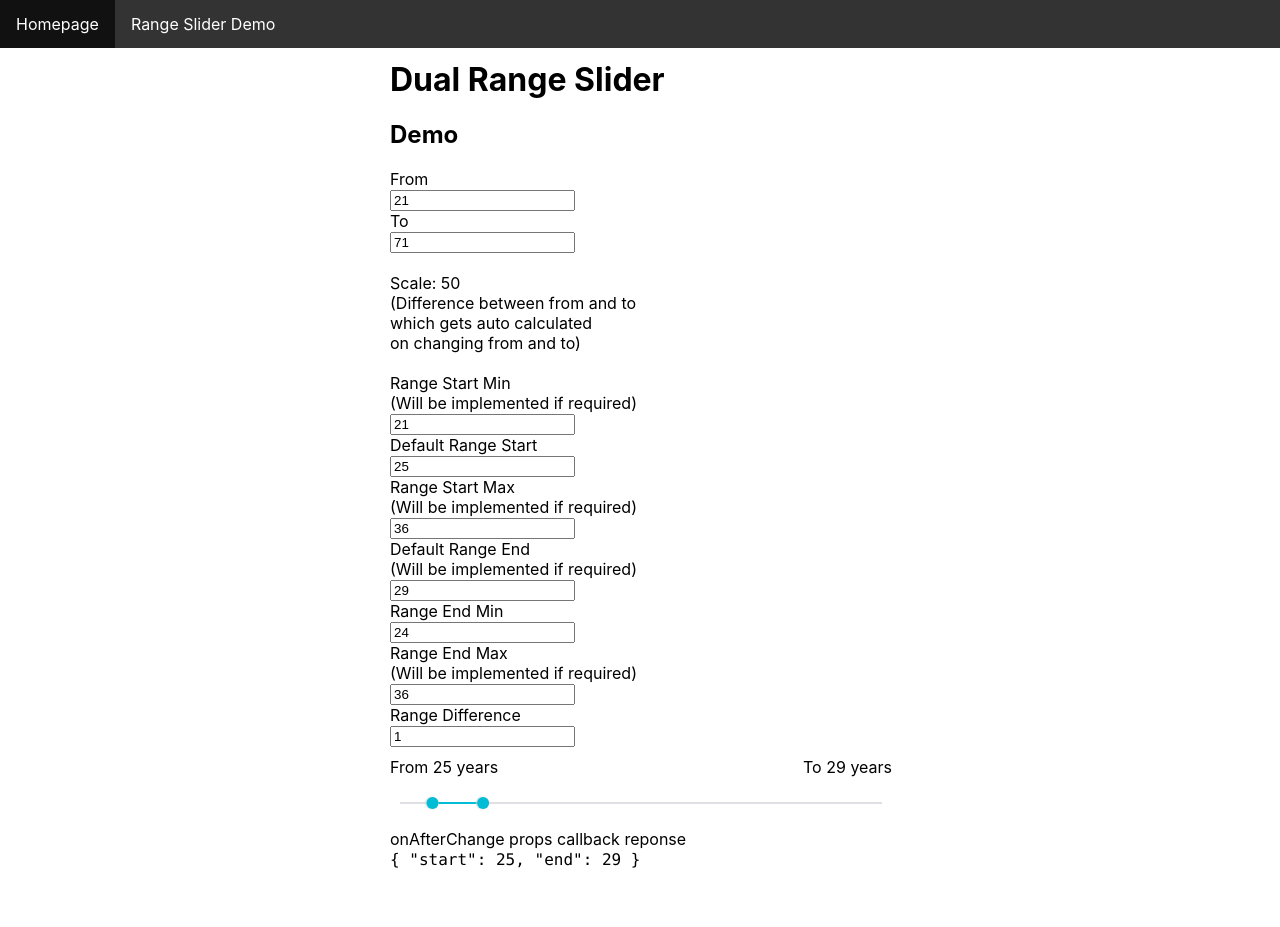
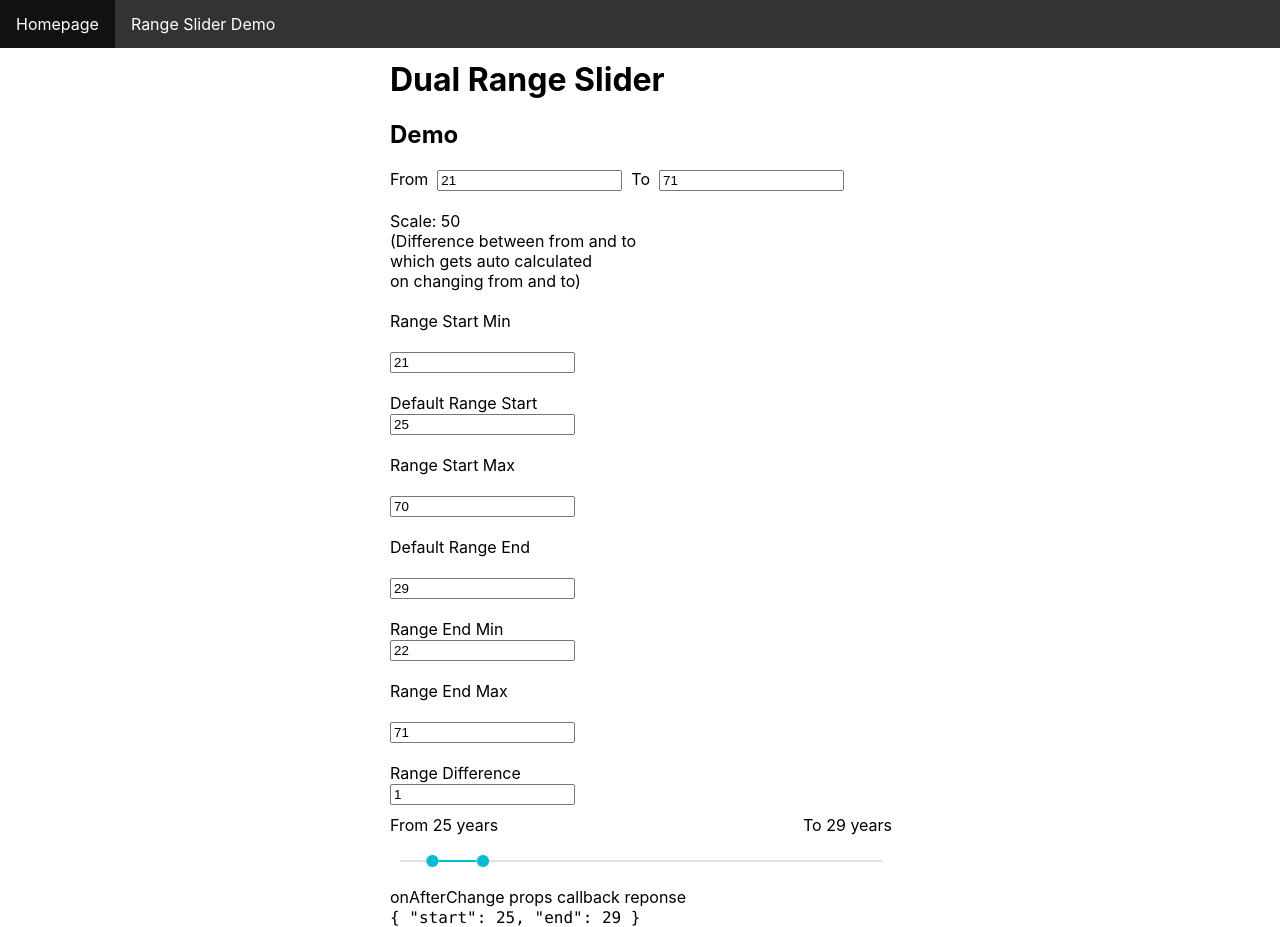
Before and after one commit to anushshukla/react-range-slider, a React (Create React App) app: page /demo/range-slider in a window 1280 px wide. Before the commit the page ends 869 px from the top, so only its background shows below. Built offline with nearby package versions, Linux system fonts and the light colour scheme.

Commit message:
smooth transition while playing with the slider. max and min value features added for range start and max

```diff
--- a/src/Pages/RangeSlider/Provider.js
+++ b/src/Pages/RangeSlider/Provider.js
@@ -24,7 +24,6 @@ const WithDualRangeSliderHOC = Component => {
     const initialState = {
       rangeSliderWidth: 0,
       activeRange: '',
-      unit: getUnit(),
       rangeStartLeft: getRangeStartLeft(),
       rangeEndLeft: getRangeEndLeft(),
       isTouchActive: false,
@@ -36,9 +35,9 @@ const WithDualRangeSliderHOC = Component => {
     const getSelectedRangeWidth = () =>
       state.rangeEndLeft - state.rangeStartLeft;
     const getRangeStart = (currentState = state) =>
-      Math.round(currentState.rangeStartLeft / state.unit + from);
+      Math.round(currentState.rangeStartLeft / getUnit() + from);
     const getRangeEnd = (currentState = state) =>
-      Math.round(currentState.rangeEndLeft / state.unit + from);
+      Math.round(currentState.rangeEndLeft / getUnit() + from);
     const getRange = () => ({
       start: getRangeStart(),
       end: getRangeEnd()
@@ -74,6 +73,22 @@ const WithDualRangeSliderHOC = Component => {
       event.preventDefault();
       return false;
     };
+    const canMove = ({ rangeEnd, rangeStart }) => {
+      const rangeDiff = rangeEnd - rangeStart;
+      const {
+        rangeStartMin = props.from,
+        rangeStartMax = props.to - props.rangeDiffLimit,
+        rangeEndMin = props.from + props.rangeDiffLimit,
+        rangeEndMax = props.to
+      } = props;
+      return (
+        rangeDiff >= props.rangeDiffLimit &&
+        rangeStart >= rangeStartMin &&
+        rangeStart <= rangeStartMax &&
+        rangeEnd >= rangeEndMin &&
+        rangeEnd <= rangeEndMax
+      );
+    };
     const onStart = event => {
       const isTarget = (ref, element) => ref.current.contains(element);
       const { target } = event;
@@ -101,13 +116,13 @@ const WithDualRangeSliderHOC = Component => {
       const roundTo = activeRange === 'rangeStartLeft' ? 'ceil' : 'floor';
       const updateState = {
         ...state,
-        [activeRange]: getNearestMultipleOf(left, state.unit, roundTo),
+        [activeRange]: getNearestMultipleOf(left, getUnit(), roundTo),
         activeRange,
         isTouchActive
       };
-      const rangeDiff = getRangeEnd(updateState) - getRangeStart(updateState);
-      const canMove = rangeDiff >= props.rangeDiffLimit;
-      if (!canMove) {
+      const rangeStart = getRangeStart(updateState);
+      const rangeEnd = getRangeEnd(updateState);
+      if (!canMove({ rangeStart, rangeEnd })) {
         setState({ ...state, activeRange, isTouchActive });
         return;
       }
@@ -117,13 +132,16 @@ const WithDualRangeSliderHOC = Component => {
       event.stopPropagation();
       if (!state.isTouchActive) return;
       const left = getLeftPercent(event);
+      const { activeRange } = state;
       const updateState = {
         ...state,
-        [state.activeRange]: getNearestMultipleOf(left, state.unit)
+        [activeRange]: getNearestMultipleOf(left, getUnit())
       };
-      const rangeDiff = getRangeEnd(updateState) - getRangeStart(updateState);
-      const canMove = rangeDiff >= props.rangeDiffLimit;
-      if (!canMove) return;
+      const rangeStart = getRangeStart(updateState);
+      const rangeEnd = getRangeEnd(updateState);
+      if (!canMove({ rangeStart, rangeEnd })) {
+        return;
+      }
       setState(updateState);
     };
     const onEnd = () =>
@@ -211,7 +229,11 @@ const WithDualRangeSliderHOC = Component => {
   WithDualRangeSlider.defaultProps = {
     defaultRangeStart: 0,
     defaultRangeEnd: 0,
-    onAfterChange() {}
+    onAfterChange() {},
+    rangeStartMin: undefined,
+    rangeStartMax: undefined,
+    rangeEndMin: undefined,
+    rangeEndMax: undefined
   };
 
   WithDualRangeSlider.propTypes = {
@@ -220,6 +242,10 @@ const WithDualRangeSliderHOC = Component => {
     rangeDiffLimit: PropTypes.number.isRequired,
     defaultRangeStart: PropTypes.number,
     defaultRangeEnd: PropTypes.number,
+    rangeStartMin: PropTypes.number,
+    rangeStartMax: PropTypes.number,
+    rangeEndMin: PropTypes.number,
+    rangeEndMax: PropTypes.number,
     onAfterChange: PropTypes.func
   };
 
--- a/src/Pages/RangeSlider/View.js
+++ b/src/Pages/RangeSlider/View.js
@@ -37,8 +37,9 @@ const View = props => {
       <SliderLineContainer {...eventListners}>
         <SliderLine ref={wrapperRef} height={`${sliderRangeHeight}px`}>
           <SelectedSliderLine
-            width={`${selectedRangeWidth}%`}
+            scale={selectedRangeWidth / 100}
             translate={`${(rangeStartLeft / 100) * rangeSliderWidth}px`}
+            height={`${sliderRangeHeight}px`}
           />
           <LeftSliderIcon
             diameter={`${getSliderIconDiameter()}px`}
--- a/src/Pages/RangeSlider/index.js
+++ b/src/Pages/RangeSlider/index.js
@@ -8,9 +8,9 @@ const RangeSlider = props => <SliderWithDrag {...props} />;
 
 export default props => {
   const [rangeStartMin, setRangeStartMin] = useState(21);
-  const [rangeStartMax, setRangeStartMax] = useState(36);
-  const [rangeEndMin, setRangeEndMin] = useState(24);
-  const [rangeEndMax, setRangeEndMax] = useState(36);
+  const [rangeStartMax, setRangeStartMax] = useState(70);
+  const [rangeEndMin, setRangeEndMin] = useState(22);
+  const [rangeEndMax, setRangeEndMax] = useState(71);
   const [defaultRangeStart, setDefaultRangeStart] = useState(25);
   const [defaultRangeEnd, setDefaultRangeEnd] = useState(29);
   const [rangeDiffLimit, setRangeDiffLimit] = useState(1);
@@ -35,18 +35,18 @@ export default props => {
   useEffect(() => {
     setScale(to - from);
   }, [to, from]);
-  const updateInput = updateFunc => event => updateFunc(event.target.value);
+  const updateInput = updateFunc => event =>
+    updateFunc(
+      event.target.value ? parseInt(event.target.value, 10) : undefined
+    );
   return (
     <>
       <h1>Dual Range Slider</h1>
       <h2>Demo</h2>
-      <Label htmlFor="">From</Label>
-      <br />
-      <input type="number" value={from} onChange={updateInput(setFrom)} />
-      <br />
-      <Label htmlFor="">To</Label>
-      <br />
-      <input type="number" value={to} onChange={updateInput(setTo)} />
+      <Label htmlFor="">From</Label>&nbsp;&nbsp;
+      <input type="number" value={from || ''} onChange={updateInput(setFrom)} />
+      &nbsp;&nbsp;<Label htmlFor="">To</Label>&nbsp;&nbsp;
+      <input type="number" value={to || ''} onChange={updateInput(setTo)} />
       <br />
       <br />
       <Label htmlFor="">
@@ -59,71 +59,69 @@ export default props => {
       </Label>
       <br />
       <br />
-      <Label htmlFor="">
-        Range Start Min <br />
-        (Will be implemented if required)
-      </Label>
+      <Label htmlFor="">Range Start Min</Label>
+      <br />
       <br />
       <input
         type="number"
-        value={rangeStartMin}
+        value={rangeStartMin || ''}
         onChange={updateInput(setRangeStartMin)}
       />
+      <br />
       <br />
       <Label htmlFor="">Default Range Start </Label>
       <br />
       <input
         type="number"
-        value={defaultRangeStart}
+        value={defaultRangeStart || ''}
         onChange={updateInput(setDefaultRangeStart)}
       />
       <br />
-      <Label htmlFor="">
-        Range Start Max <br />
-        (Will be implemented if required)
-      </Label>
+      <br />
+      <Label htmlFor="">Range Start Max</Label>
+      <br />
       <br />
       <input
         type="number"
-        value={rangeStartMax}
+        value={rangeStartMax || ''}
         onChange={updateInput(setRangeStartMax)}
       />
       <br />
-      <Label htmlFor="">
-        Default Range End <br />
-        (Will be implemented if required)
-      </Label>
+      <br />
+      <Label htmlFor="">Default Range End</Label>
+      <br />
       <br />
       <input
         type="number"
-        value={defaultRangeEnd}
+        value={defaultRangeEnd || ''}
         onChange={updateInput(setDefaultRangeEnd)}
       />
+      <br />
       <br />
       <Label htmlFor="">Range End Min</Label>
       <br />
       <input
         type="number"
-        value={rangeEndMin}
+        value={rangeEndMin || ''}
         onChange={updateInput(setRangeEndMin)}
       />
       <br />
-      <Label htmlFor="">
-        Range End Max <br />
-        (Will be implemented if required)
-      </Label>
+      <br />
+      <Label htmlFor="">Range End Max</Label>
+      <br />
       <br />
       <input
         type="number"
-        value={rangeEndMax}
+        value={rangeEndMax || ''}
         onChange={updateInput(setRangeEndMax)}
       />
+      <br />
       <br />
       <Label htmlFor="">Range Difference</Label>
       <br />
       <input
         type="number"
-        value={rangeDiffLimit}
+        value={rangeDiffLimit || ''}
         onChange={updateInput(setRangeDiffLimit)}
       />
       <RangeSlider {...props} {...moreProps} />
--- a/src/Pages/RangeSlider/styles.js
+++ b/src/Pages/RangeSlider/styles.js
@@ -32,17 +32,20 @@ export const SliderLine = styled.div`
 `;
 
 export const SelectedSliderLine = styled.div`
+  transition: all 0.25s ease;
   position: absolute;
   top: 0;
   left: 0;
-  width: ${({ width = '100%' }) => width};
-  height: 2px;
+  width: 100%;
   background: #00bcd5;
-  transition: all 0.25s ease;
-  transform: translate(${({ translate }) => translate});
+  transform-origin: 0px 0px;
+  height: ${props => props.height};
+  transform: translateX(${props => props.translate})
+    scaleX(${props => props.scale});
 `;
 
 export const SliderIcon = styled.div`
+  transition: all 0.25s ease;
   position: absolute;
   top: -5px;
   width: 12px;
@@ -51,12 +54,11 @@ export const SliderIcon = styled.div`
   border-radius: 50%;
   box-shadow: -1px 0 2px #cfcfcf;
   @media (max-width: 400px) {
-    top: ${({ top }) => top};
-    width: ${({ diameter }) => diameter};
-    height: ${({ diameter }) => diameter};
+    top: ${props => props.top};
+    width: ${props => props.diameter};
+    height: ${props => props.diameter};
   }
-  transition: all 0.25s ease;
-  transform: translate(${({ translate }) => translate})
+  transform: translateX(${props => props.translate})
     scale(${({ scale = 1 }) => scale});
   ${({ positionFrom, positionAt }) => `${positionFrom}: ${positionAt}`}
 `;
```
